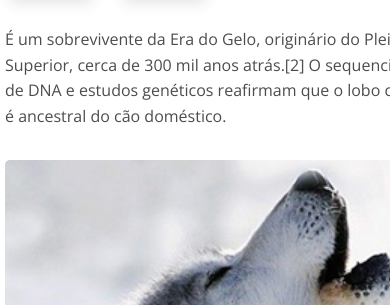
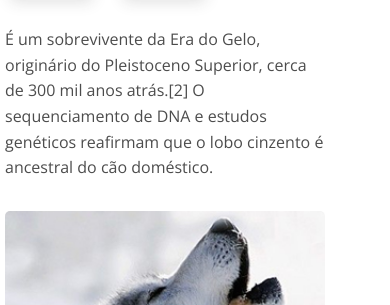
Before and after one commit to RenataHassum/wildbeast, a plain HTML site: page index.html in a window 390 px wide. Shown: the part 539-844 px from the top of the page. Drawn offline with nearby package versions, Linux system fonts and the light colour scheme.

Commit message:
responsivo

```diff
--- a/style.css
+++ b/style.css
@@ -356,3 +356,10 @@ img {
       margin-top: 20px;
     }
 }
+
+@media (max-width: 400px) {
+  .conteudo {
+    max-width: 320px;
+    padding: 0px 5px;
+  }
+}
```
